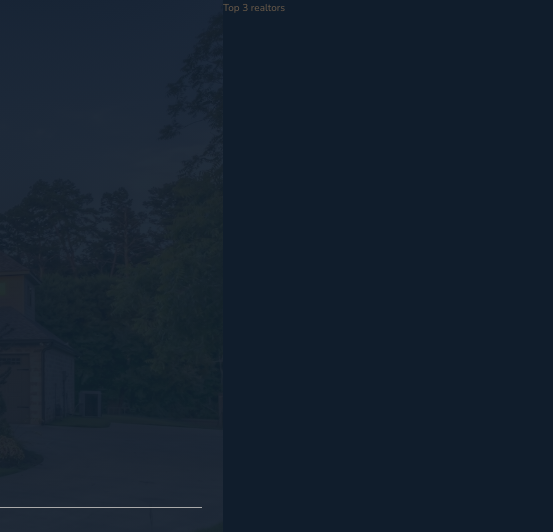
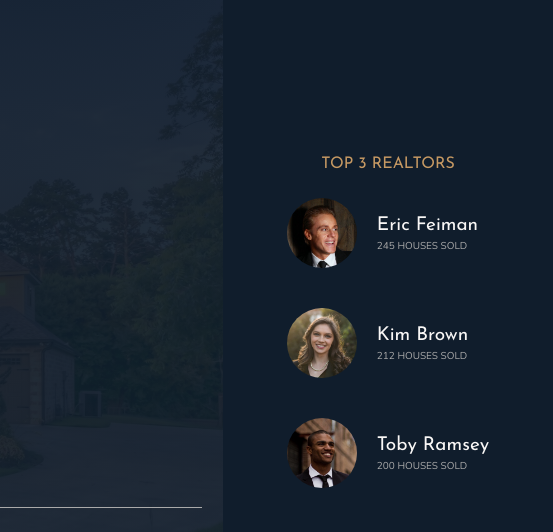
Before and after one commit to yuriandev/Nexter, a website: page index.html in a window 1280 px wide. Shown: the top 532 px of the page, 727-1280 px from the left. Drawn offline with nearby package versions, Linux system fonts and the light colour scheme.

Commit message:
feat: build the realtors section

```diff
--- a/index.html
+++ b/index.html
@@ -33,7 +33,26 @@
     </header>
 
     <div class="realtors">
-        Top 3 realtors
+        <h3 class="heading-3">Top 3 realtors</h3>
+        <div class="realtors__list">
+            <img src="img/realtor-1.jpeg" alt="Realtor 1" class="realtors__img">
+            <div class="realtors__details">
+                <h4 class="heading-4 heading-4--light">Eric Feiman</h4>
+                <p class="realtors__sold">245 houses sold</p>
+            </div>
+
+            <img src="img/realtor-2.jpeg" alt="Realtor 2" class="realtors__img">
+            <div class="realtors__details">
+                <h4 class="heading-4 heading-4--light">Kim Brown</h4>
+                <p class="realtors__sold">212 houses sold</p>
+            </div>
+
+            <img src="img/realtor-3.jpeg" alt="Realtor 3" class="realtors__img">
+            <div class="realtors__details">
+                <h4 class="heading-4 heading-4--light">Toby Ramsey</h4>
+                <p class="realtors__sold">200 houses sold</p>
+            </div>
+        </div>
     </div>
 
     <section class="features">
--- a/sass/_realtors.scss
+++ b/sass/_realtors.scss
@@ -1,4 +1,31 @@
 .realtors {
   background-color: $color-secondary;
   grid-column: col-start 7 / full-end;
+  padding: 3rem;
+
+  display: grid;
+  align-content: center;
+  justify-content: center;
+  justify-items: center;
+  row-gap: 2rem;
+
+  &__list {
+    display: grid;
+    grid-template-columns: min-content max-content;
+    column-gap: 2rem;
+    row-gap: 5vh;
+    align-items: center;
+  }
+
+  &__img {
+    width: 7rem;
+    border-radius: 50%;
+    display: block;
+  }
+
+  &__sold {
+    text-transform: uppercase;
+    color: $color-grey-light-2;
+    margin-top: -0.3rem;
+  }
 }
```
Also changed, not shown: css/style.css, 1 other file.
